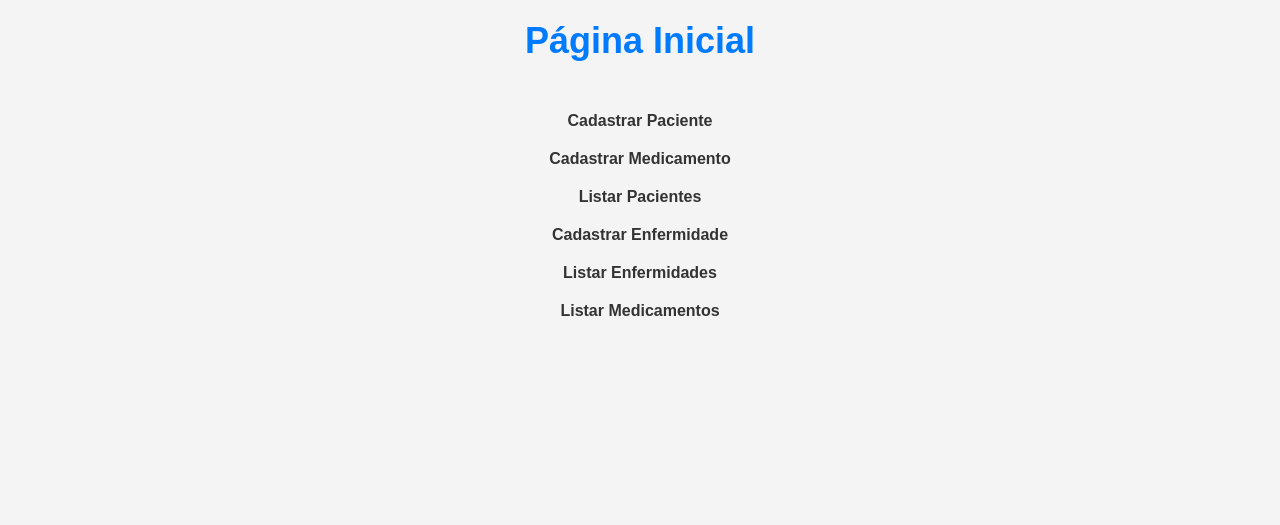
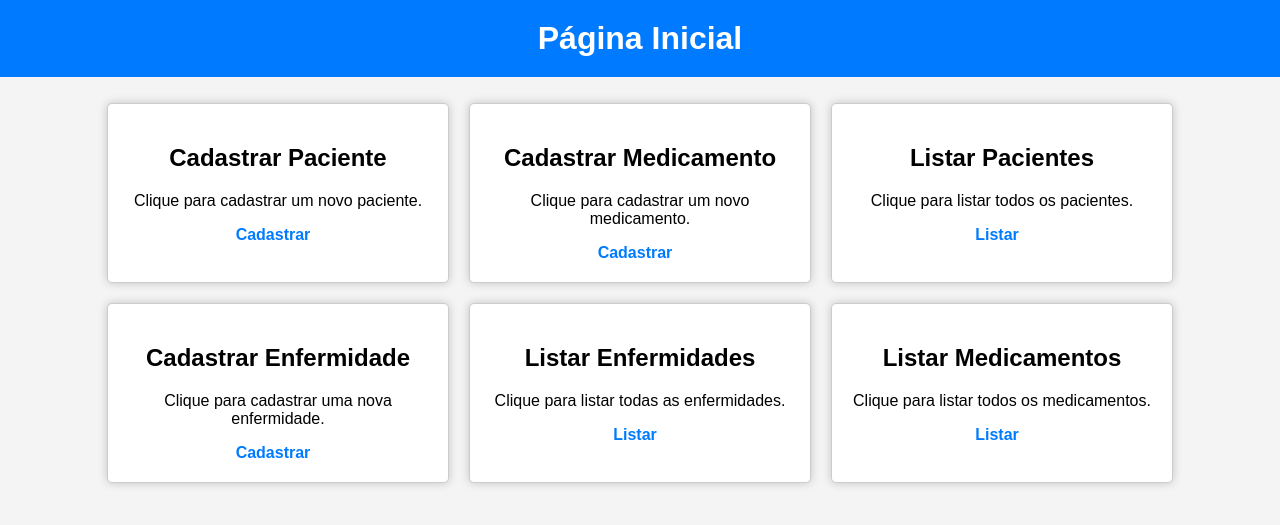
Before and after one commit to leonardo-azeredo/tcc-ia-medicamentos, a Flask app: page / in a window 1280 px wide. Shown: the top 525 px of the page. Run offline with Flask 3, Linux system fonts and the light colour scheme; some libraries are stand-ins or nearby versions.

Commit message:
tentando subir um front

```diff
--- a/static/styles.css
+++ b/static/styles.css
@@ -1,37 +1,70 @@
-/* Estilo para o título h1 */
-h1 {
-    color: #007BFF; /* Cor do texto */
-    font-size: 36px; /* Tamanho da fonte */
-    text-align: center; /* Alinhamento de texto */
-    margin-top: 20px; /* Espaçamento superior */
+/* Estilos globais */
+body {
+    font-family: Arial, sans-serif;
+    background-color: #f4f4f4;
+    margin: 0;
+    padding: 0;
 }
 
-/* Estilo para a lista não ordenada ul */
-ul {
-    list-style: none; /* Remover marcadores de lista */
-    padding: 0; /* Remover preenchimento padrão */
-    text-align: center; /* Alinhamento de texto */
-    margin-top: 40px; /* Espaçamento superior */
+h1.page-title {
+    text-align: center;
+    background-color: #007BFF;
+    color: #fff;
+    padding: 20px;
 }
 
-/* Estilo para os links da lista */
-li a {
-    text-decoration: none; /* Remover sublinhado dos links */
-    color: #333; /* Cor dos links */
-    font-weight: bold; /* Negrito para links */
-    display: block; /* Transformar os links em blocos */
-    padding: 10px 0; /* Espaçamento entre os links */
-    transition: background-color 0.3s, color 0.3s; /* Transição suave de cor */
+form.patient-form {
+    max-width: 400px;
+    margin: 0 auto;
+    background-color: #fff;
+    padding: 20px;
+    border-radius: 5px;
+    box-shadow: 0px 0px 10px 0px rgba(0, 0, 0, 0.2);
 }
 
-/* Estilo de hover para os links */
-li a:hover {
-    background-color: #007BFF; /* Cor de fundo ao passar o mouse */
-    color: #fff; /* Cor do texto ao passar o mouse */
+label {
+    display: block;
+    margin-bottom: 10px;
+    font-weight: bold;
 }
 
-/* Estilo para o corpo do texto */
-body {
-    font-family: Arial, sans-serif; /* Fonte do texto */
-    background-color: #f4f4f4; /* Cor de fundo da página */
+.input-container {
+    margin-bottom: 20px;
 }
+
+input[type="text"],
+input[type="number"],
+select {
+    width: 100%;
+    padding: 10px;
+    margin-bottom: 10px;
+    border: 1px solid #ccc;
+    border-radius: 5px;
+}
+
+button.form-button {
+    background-color: #007BFF;
+    color: #fff;
+    padding: 10px 20px;
+    border: none;
+    border-radius: 5px;
+    cursor: pointer;
+    display: block;
+    margin: 0 auto;
+}
+
+button.form-button:hover {
+    background-color: #0056b3;
+}
+
+a.back-link {
+    display: block;
+    text-align: center;
+    margin-top: 20px;
+    color: #007BFF;
+    text-decoration: none;
+}
+
+a.back-link:hover {
+    text-decoration: underline;
+}
--- a/templates/home.html
+++ b/templates/home.html
@@ -2,17 +2,91 @@
 <html>
 <head>
     <title>Página Inicial</title>
-    <link rel="stylesheet" type="text/css" href="/static/styles.css"> <!-- Vincule o arquivo CSS -->
+    <style>
+        body {
+            font-family: Arial, sans-serif;
+            background-color: #f4f4f4;
+            margin: 0;
+            padding: 0;
+        }
+
+        h1 {
+            text-align: center;
+            background-color: #007BFF;
+            color: #fff;
+            padding: 20px;
+            margin: 0;
+        }
+
+        ul {
+            list-style-type: none;
+            padding: 0;
+            display: flex;
+            flex-wrap: wrap;
+            justify-content: center;
+        }
+
+        li {
+            background-color: #fff;
+            border: 1px solid #ccc;
+            margin: 10px;
+            padding: 20px;
+            border-radius: 5px;
+            box-shadow: 0px 0px 10px 0px rgba(0, 0, 0, 0.2);
+            width: 300px;
+            text-align: center;
+            transition: transform 0.2s ease-in-out;
+        }
+
+        li:hover {
+            transform: translateY(-5px);
+        }
+
+        a {
+            text-decoration: none;
+            color: #007BFF;
+            margin-right: 10px;
+            font-weight: bold;
+        }
+
+        a:hover {
+            text-decoration: underline;
+        }
+    </style>
 </head>
 <body>
     <h1>Página Inicial</h1>
     <ul>
-        <li><a href="/cadastrar_paciente">Cadastrar Paciente</a></li>
-        <li><a href="/cadastrar_medicamento">Cadastrar Medicamento</a></li>
-        <li><a href="/listar_pacientes">Listar Pacientes</a></li>
-        <li><a href="/cadastrar_enfermidade">Cadastrar Enfermidade</a></li>
-        <li><a href="/listar_enfermidades">Listar Enfermidades</a></li>
-        <li><a href="/listar_medicamentos">Listar Medicamentos</a></li> <!-- Adicione esta linha -->
+        <li>
+            <h2>Cadastrar Paciente</h2>
+            <p>Clique para cadastrar um novo paciente.</p>
+            <a href="/cadastrar_paciente">Cadastrar</a>
+        </li>
+        <li>
+            <h2>Cadastrar Medicamento</h2>
+            <p>Clique para cadastrar um novo medicamento.</p>
+            <a href="/cadastrar_medicamento">Cadastrar</a>
+        </li>
+        <li>
+            <h2>Listar Pacientes</h2>
+            <p>Clique para listar todos os pacientes.</p>
+            <a href="/listar_pacientes">Listar</a>
+        </li>
+        <li>
+            <h2>Cadastrar Enfermidade</h2>
+            <p>Clique para cadastrar uma nova enfermidade.</p>
+            <a href="/cadastrar_enfermidade">Cadastrar</a>
+        </li>
+        <li>
+            <h2>Listar Enfermidades</h2>
+            <p>Clique para listar todas as enfermidades.</p>
+            <a href="/listar_enfermidades">Listar</a>
+        </li>
+        <li>
+            <h2>Listar Medicamentos</h2>
+            <p>Clique para listar todos os medicamentos.</p>
+            <a href="/listar_medicamentos">Listar</a>
+        </li>
     </ul>
 </body>
 </html>
```
Also changed, not shown: templates/cadastrar_enfermidade.html (+65 -0 lines), templates/listar_enfermidades.html (+40 -0 lines), templates/listar_medicamentos.html (+40 -0 lines), templates/listar_pacientes.html (+38 -0 lines).
